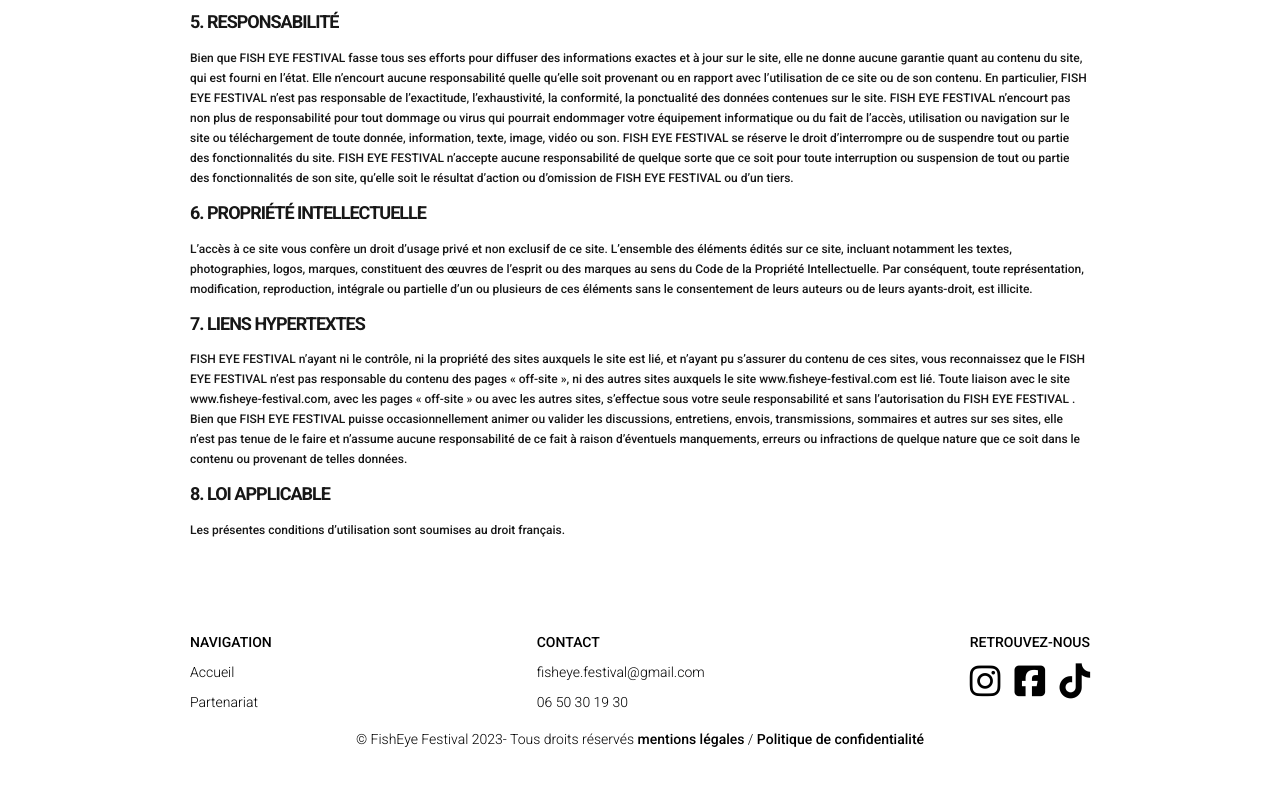
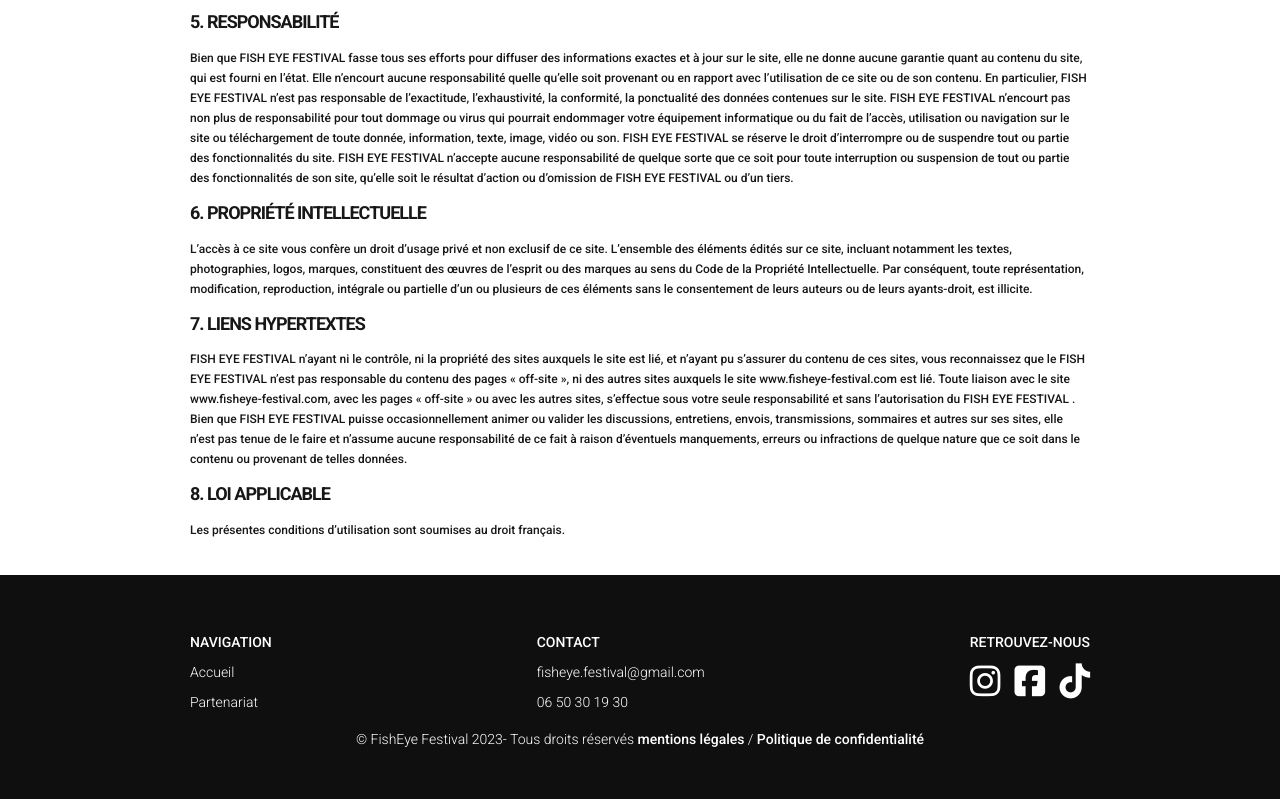
Before and after one commit to MaxenceColvray/FishEye_v1, a website: page frontend/html/mentions_legales.html in a window 1280 px wide. Shown: the part 689-1488 px from the top of the page. Drawn offline with Linux system fonts and the light colour scheme.

Commit message:
change canceled

```diff
--- a/frontend/html/mentions_legales.html
+++ b/frontend/html/mentions_legales.html
@@ -150,7 +150,7 @@
       </div>
     </div>
 </footer>-->
-  <footer class="bg_white color_black">
+  <footer class="bg_black color_white">
     <div class="footer__box">
       <div class="footer__box__info">
         <div class="footer__box__info__text">
@@ -178,9 +178,9 @@
       <div class="footer__box__droit">
         <p>
           © FishEye Festival 2023- Tous droits réservés
-          <a href="./mentions_legales.html" class="color_black">mentions légales</a>
+          <a href="./mentions_legales.html" class="color_white">mentions légales</a>
           /
-          <a href="./politique_de_confidentialite.html" class="color_black">Politique de confidentialité</a>
+          <a href="./politique_de_confidentialite.html" class="color_white">Politique de confidentialité</a>
         </p>
       </div>
     </div>
```
Also changed, not shown: frontend/html/politique_de_confidentialite.html (+3 -3 lines).
